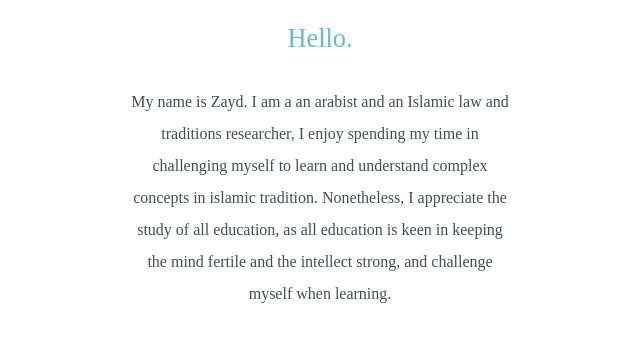
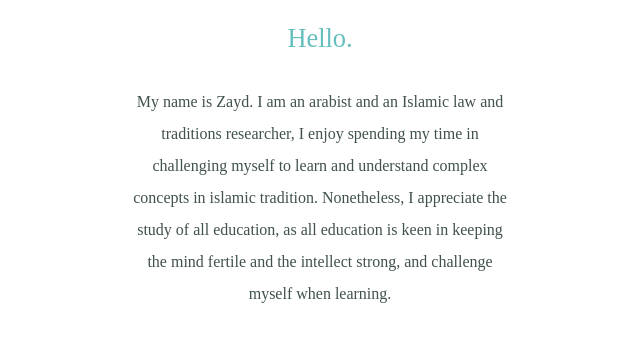
Before and after one commit to mzayd/cv, a plain HTML site: page index.html in a window 1280 px wide. Shown: the part 912-1269 px from the top of the page, 320-960 px from the left. Drawn offline with nearby package versions, Linux system fonts and the light colour scheme; a web font is replaced by a local one.

Commit message:
Update index.html

```diff
--- a/index.html
+++ b/index.html
@@ -32,7 +32,7 @@
     <div class="profile">
       <img class="icon" src="images/employee.png" alt="employee-img">
       <h2 style="font-family: 'ariel', serif">Hello.</h2>
-      <p class="profile-text">My name is Zayd. I am a an arabist and an Islamic law and traditions researcher, I enjoy spending my time in challenging
+      <p class="profile-text">My name is Zayd. I am an arabist and an Islamic law and traditions researcher, I enjoy spending my time in challenging
         myself to learn and understand complex concepts in islamic tradition. Nonetheless, I appreciate the study of all education, as all education
         is keen in keeping the mind fertile and the intellect strong,
          and challenge myself when learning.</p>
```
